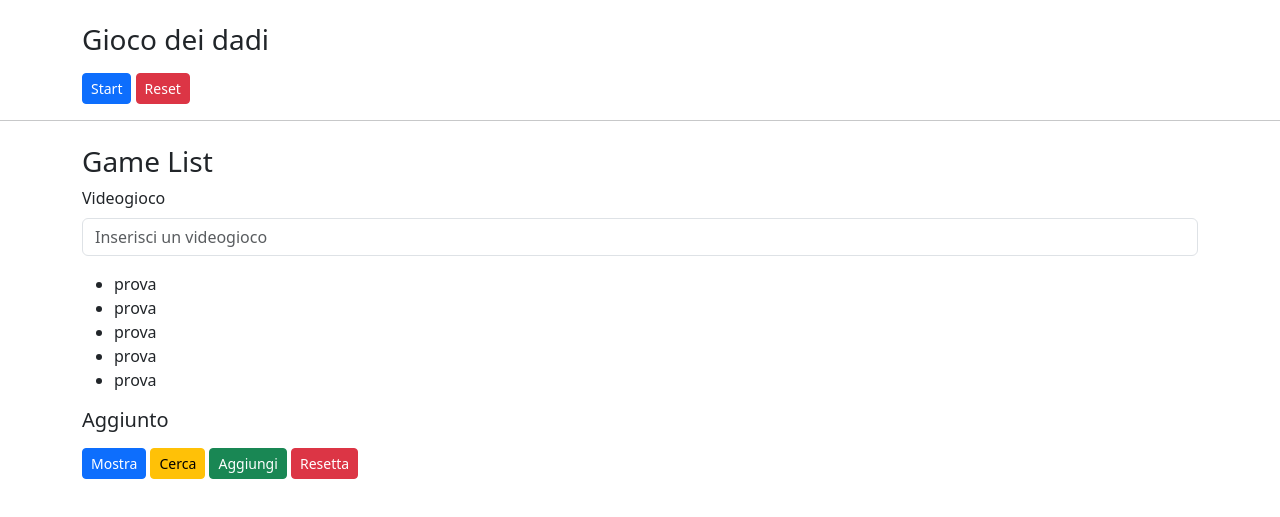
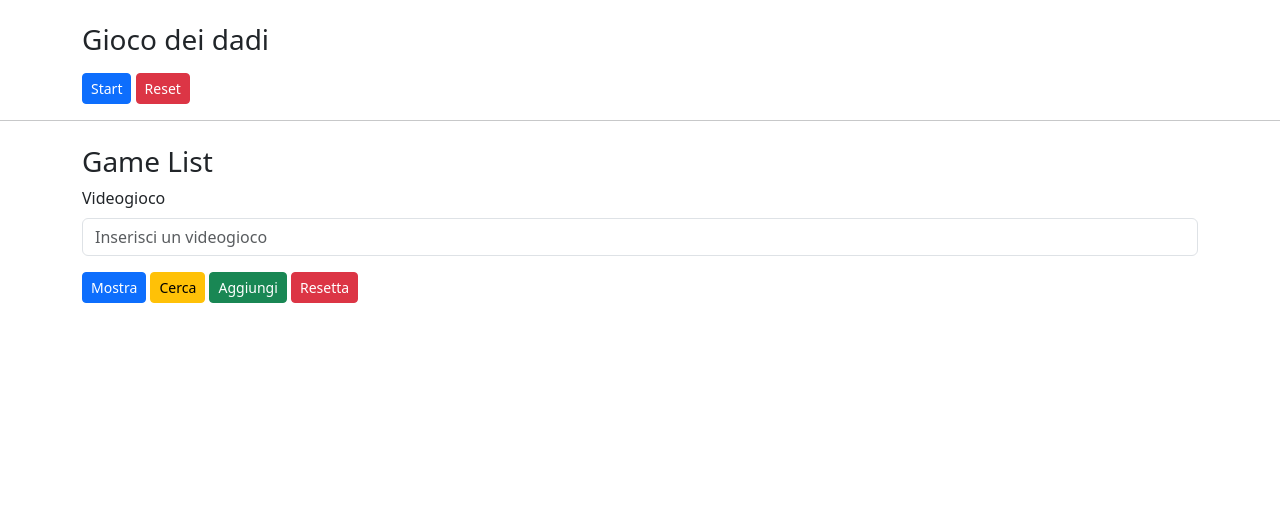
Before and after one commit to RobyLedda94/Repo-my-recap, a plain HTML site: page index.html in a window 1280 px wide. Shown: the part 89-606 px from the top of the page. Drawn offline with nearby package versions, Linux system fonts and the light colour scheme.

Commit message:
[UPD] ciclo for sull'array gameList

```diff
--- a/index.html
+++ b/index.html
@@ -66,13 +66,9 @@
                         </div>
                         <div class="my-3">
                             <ul id="game-list">
-                                <li>prova</li>
-                                <li>prova</li>
-                                <li>prova</li>
-                                <li>prova</li>
-                                <li>prova</li>
+
                             </ul>
-                            <h5 id="msg-gamelist">Aggiunto</h5>
+                            <h5 id="msg-gamelist"></h5>
                         </div>
                         <div>
                             <button id="show-btn" class="btn btn-sm btn-primary">Mostra</button>
--- a/js/script.js
+++ b/js/script.js
@@ -1,4 +1,4 @@
-console.log('debug');
+
 
 // --------------------------------------------------
 
@@ -163,7 +163,10 @@ let resetGameList_btn = document.getElementById('resetgamelist-btn');
 
 // Show
 show_btn.addEventListener('click', function () {
-    console.log(this);
+    // Ciclo for sull'array dei videogiochi
+    for (let i = 0; i < array_gameList.length; i++) {
+        console.log(`${i} ${array_gameList[i]}`);
+    };
 });
 
 // Search
```
